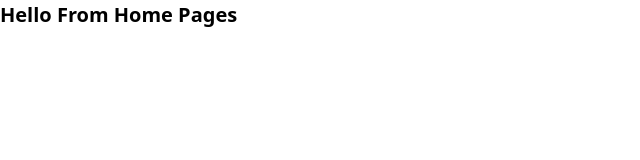
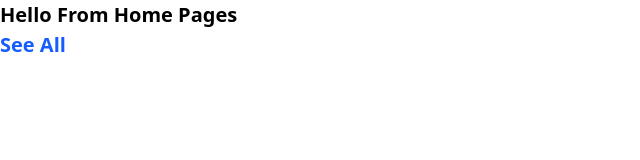
Before and after one commit to dmreccentric/Fridge-inventory, a React (Vite) app: page / in a window 1280 px wide. Shown: the top 160 px of the page, without its empty margins (0-640 px from the left). Built offline with nearby package versions, Linux system fonts and the light colour scheme.

Commit message:
expiry touches 1

```diff
--- a/src/Pages/ExpiryCountdown.jsx
+++ b/src/Pages/ExpiryCountdown.jsx
@@ -4,6 +4,7 @@ import { CiClock2 } from "react-icons/ci";
 import { IoMdContact } from "react-icons/io";
 import { PiDotsThree } from "react-icons/pi";
 import { FiPlus } from "react-icons/fi";
+import { Link } from "react-router-dom";
 
 import { FaExclamation } from "react-icons/fa6";
 
@@ -15,7 +16,9 @@ const ExpiryCountdown = () => {
   return (
     <div>
       <div className="flex justify-between mt-4 mx-4">
-        <IconCtn icon={<MdOutlineKeyboardArrowLeft />} />
+        <Link to={"/"}>
+          <IconCtn icon={<MdOutlineKeyboardArrowLeft />} />
+        </Link>
 
         <div className="flex gap-3 ">
           <IconCtn icon={<CiClock2 />} />
--- a/src/Pages/Home.jsx
+++ b/src/Pages/Home.jsx
@@ -1,10 +1,14 @@
 // src/Pages/Home.jsx
 import React from "react";
+import { Link } from "react-router-dom";
 
 function Home() {
   return (
     <div className="font-bold capitalize text-[20px]">
       Hello from Home Pages
+      <Link to={"/expiry"}>
+        <h4 className="text-blue-600">see all</h4>
+      </Link>
     </div>
   );
 }
```
